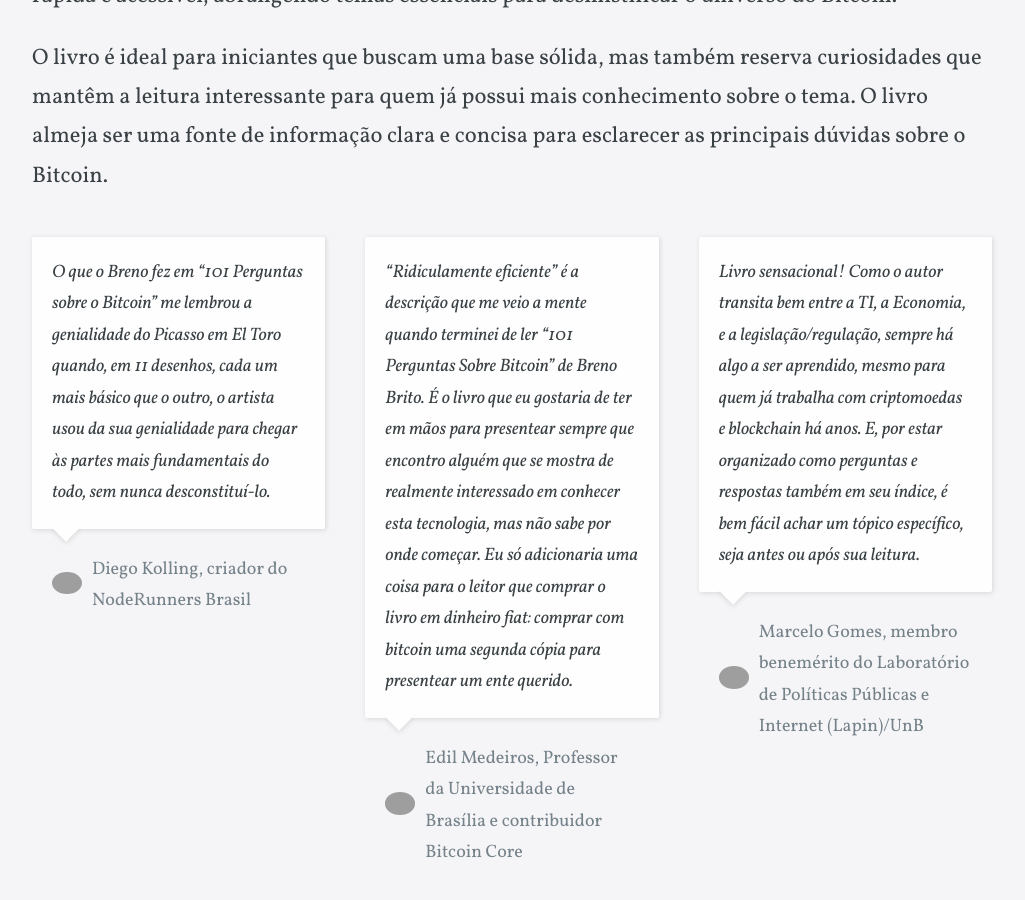
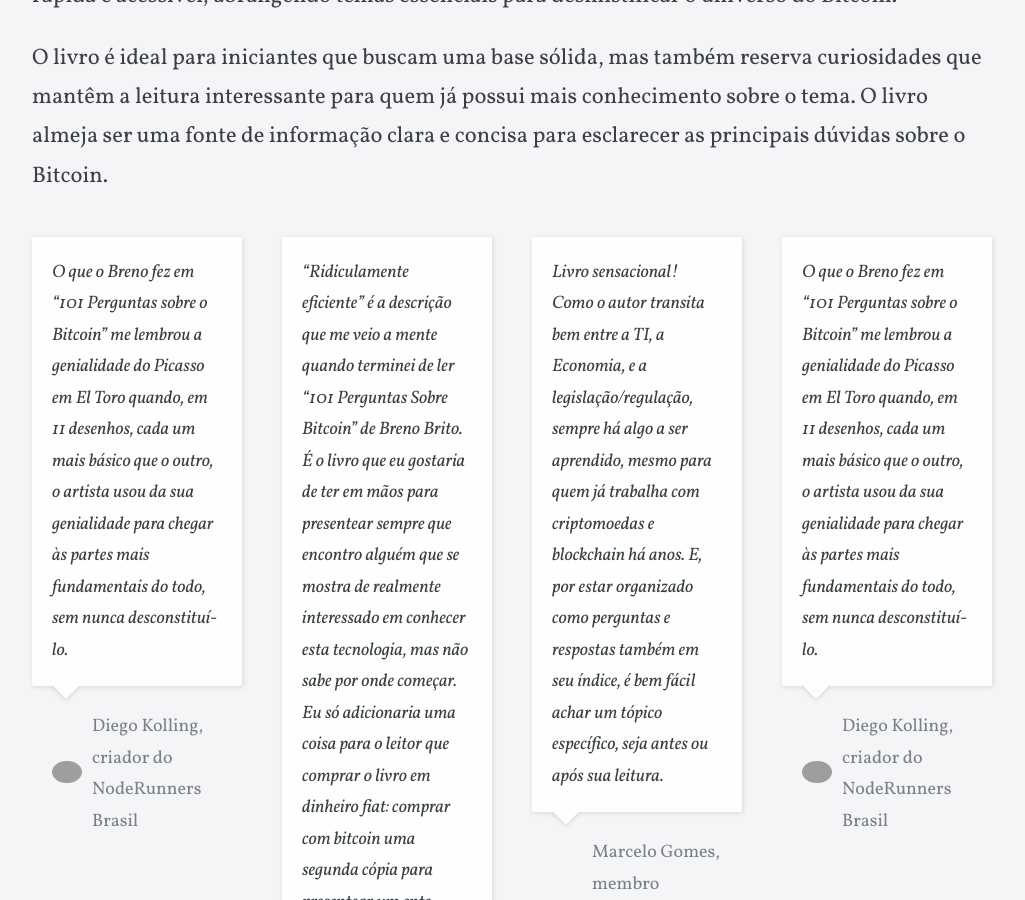
Before and after one commit to brenorb/bitcoin101, a Jekyll site: the page built from index.html, in a window 1280 px wide and 900 px high, scrolled down 964 px. Shown: the whole window, without its empty margins (128-1153 px from the left). Built offline with Jekyll 4.4.1, drawn with Linux system fonts in a browser that asks for light colours; some web fonts are replaced; some of the changed text lies outside the part shown; grey boxes are pictures that could not be loaded.

```diff
--- a/index.html
+++ b/index.html
@@ -13,6 +13,15 @@ testimonials:
   - message: Livro sensacional! Como o autor transita bem entre a TI, a Economia, e a legislação/regulação, sempre há algo a ser aprendido, mesmo para quem já trabalha com criptomoedas e blockchain há anos. E, por estar organizado como perguntas e respostas também em seu índice, é bem fácil achar um tópico específico, seja antes ou após sua leitura.
     image: "https://lapin.org.br/wp-content/uploads/2020/08/marcelo-gomes.jpg"
     name: Marcelo Gomes, membro benemérito do Laboratório de Políticas Públicas e Internet (Lapin)/UnB
+  - message: O que o Breno fez em “101 Perguntas sobre o Bitcoin” me lembrou a genialidade do Picasso em El Toro quando, em 11 desenhos, cada um mais básico que o outro, o artista usou da sua genialidade para chegar às partes mais fundamentais do todo, sem nunca desconstituí-lo.
+    image: "https://media.licdn.com/dms/image/D4D03AQGgEqeRTgHdWw/profile-displayphoto-shrink_800_800/0/1711739555642?e=1717632000&v=beta&t=YTTlztjYzTbcjqkibWvBM29uw1fNtKD2yEqDmMGSPkE"
+    name: Diego Kolling, criador do NodeRunners Brasil
+  - message: O que o Breno fez em “101 Perguntas sobre o Bitcoin” me lembrou a genialidade do Picasso em El Toro quando, em 11 desenhos, cada um mais básico que o outro, o artista usou da sua genialidade para chegar às partes mais fundamentais do todo, sem nunca desconstituí-lo.
+    image: "https://media.licdn.com/dms/image/D4D03AQGgEqeRTgHdWw/profile-displayphoto-shrink_800_800/0/1711739555642?e=1717632000&v=beta&t=YTTlztjYzTbcjqkibWvBM29uw1fNtKD2yEqDmMGSPkE"
+    name: Diego Kolling, criador do NodeRunners Brasil
+  - message: O que o Breno fez em “101 Perguntas sobre o Bitcoin” me lembrou a genialidade do Picasso em El Toro quando, em 11 desenhos, cada um mais básico que o outro, o artista usou da sua genialidade para chegar às partes mais fundamentais do todo, sem nunca desconstituí-lo.
+    image: "https://media.licdn.com/dms/image/D4D03AQGgEqeRTgHdWw/profile-displayphoto-shrink_800_800/0/1711739555642?e=1717632000&v=beta&t=YTTlztjYzTbcjqkibWvBM29uw1fNtKD2yEqDmMGSPkE"
+    name: Diego Kolling, criador do NodeRunners Brasil
 _options:
   image:
     width: 60
```
